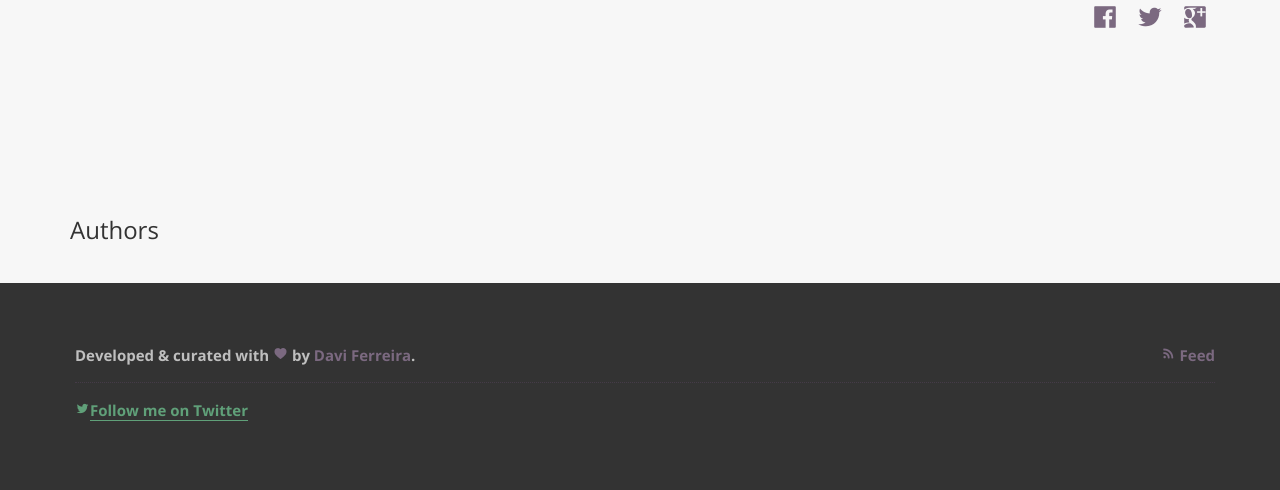
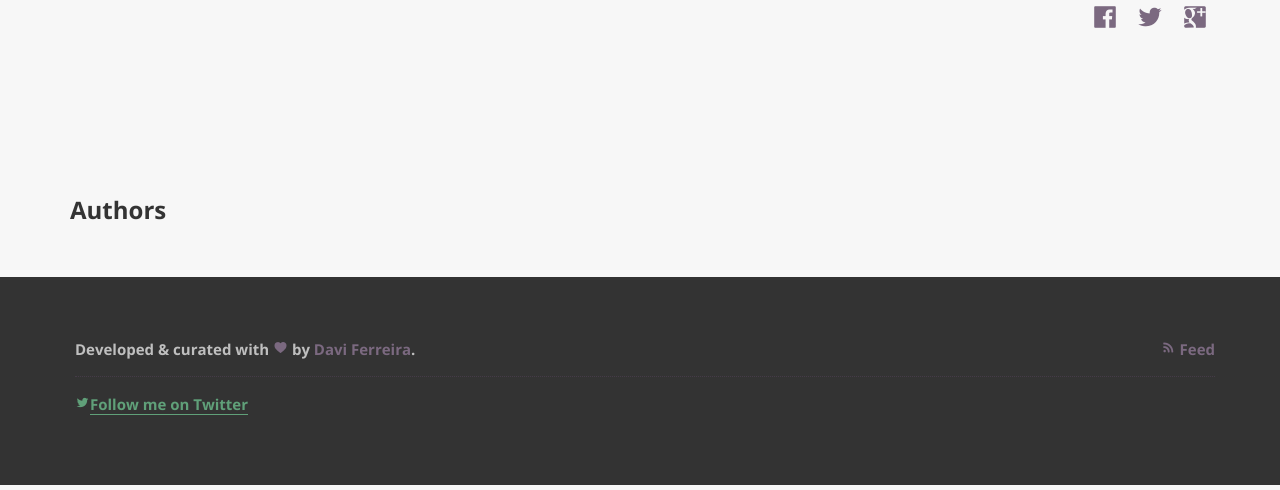
Before and after one commit to daviferreira/defprogramming, a Django app: template defprogramming/templates/quotes/author_detail.html in a window 1280 px wide. Shown: the part 223-713 px from the top of the page. Run offline with Django 3.2, Linux system fonts and the light colour scheme; the template is opened without the code that fills it, so the values that code supplies are empty; parts of the project's set-up code (start-up, migrations or seed data) failed here and were passed over; some libraries are stand-ins or nearby versions.

Commit message:
Fixes author details sidebar

```diff
--- a/defprogramming/templates/quotes/author_detail.html
+++ b/defprogramming/templates/quotes/author_detail.html
@@ -39,7 +39,7 @@
     <section class="quotes">
         <div class="container">
             <div class="row">
-                <aside class="col-md-3 hidden-xs">
+                <aside class="col-md-3 hidden-xs sidebar">
                     <h3>Authors</h3>
                     <ul>
                         {% for a in authors %}
```
